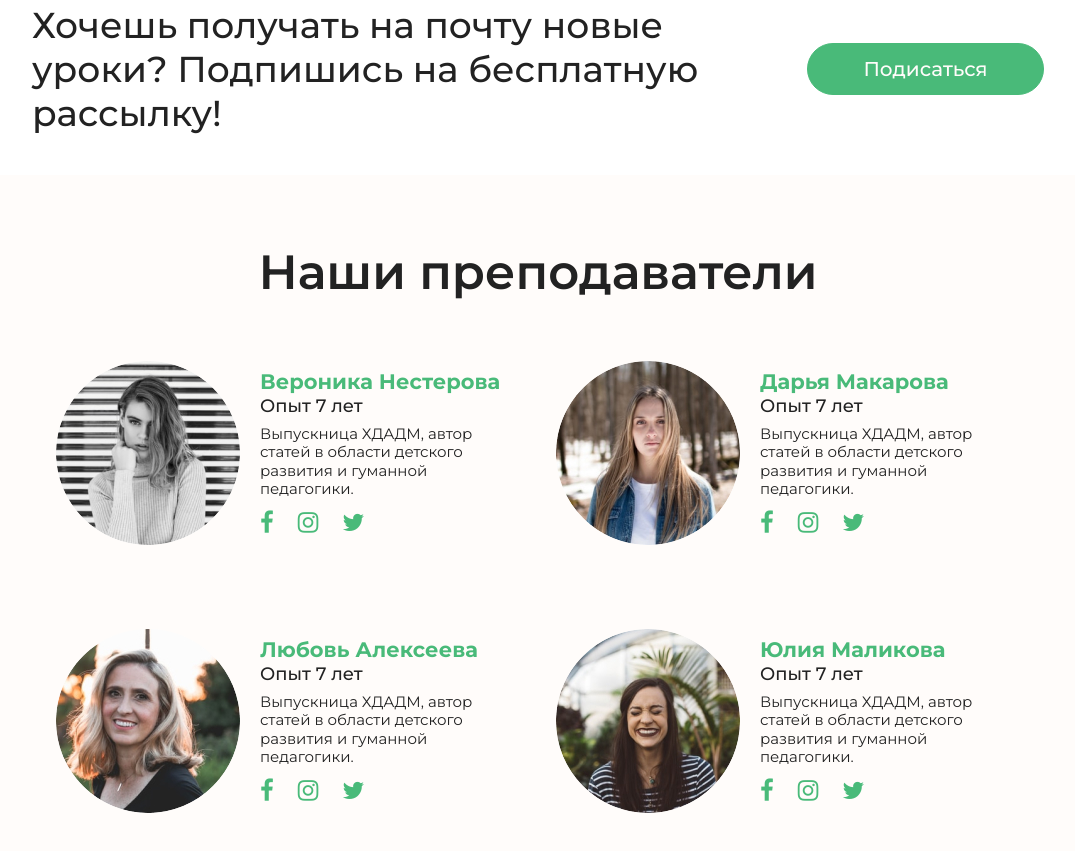
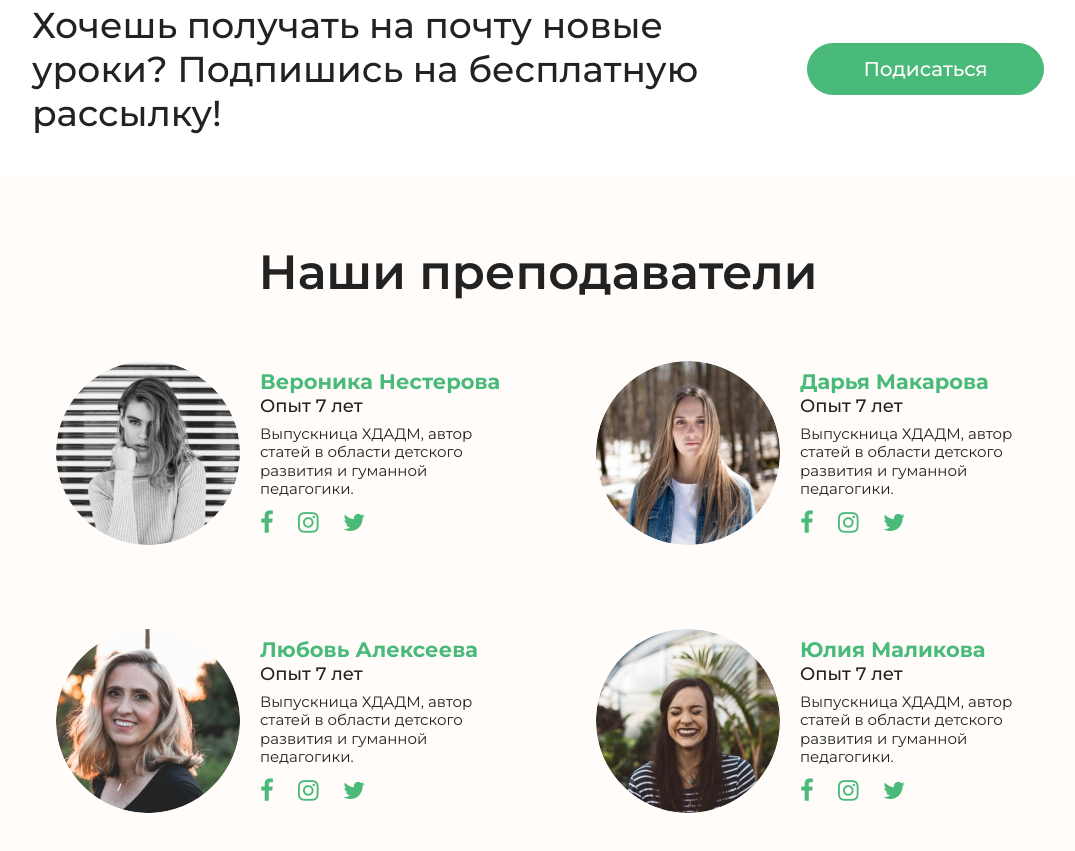
Before and after one commit to andsiver/creativ_school, a plain HTML site: page index.html in a window 1280 px wide. Shown: the part 1828-2679 px from the top of the page, without its empty margins (102-1177 px from the left). Drawn offline with Linux system fonts and the light colour scheme.

Commit message:
Add: Sec-4 positioned precisely

```diff
--- a/index.html
+++ b/index.html
@@ -229,15 +229,15 @@
                                 гуманной педагогики.
                             </p>
                             <div class="teachers_card_socials">
-                                <span class="teachers_card_socials-item">
+                                <a href="https://facebook.com" class="teachers_card_socials-item">
                                     <i class="fa fa-facebook" aria-hidden="true"></i>
-                                </span>
-                                <span class="teachers_card_socials-item">
+                                </a>
+                                <a href="https://instagram.com" class="teachers_card_socials-item">
                                     <i class="fa fa-instagram" aria-hidden="true"></i>
-                                </span>
-                                <span class="teachers_card_socials-item">
+                                </a>
+                                <a href="https://twitter.com" class="teachers_card_socials-item">
                                     <i class="fa fa-twitter" aria-hidden="true"></i>
-                                </span>
+                                </a>
                             </div>
                         </div>
                     </div>
@@ -264,15 +264,15 @@
                                 гуманной педагогики.
                             </p>
                             <div class="teachers_card_socials">
-                                <span class="teachers_card_socials-item">
+                                <a href="https://facebook.com" class="teachers_card_socials-item">
                                     <i class="fa fa-facebook" aria-hidden="true"></i>
-                                </span>
-                                <span class="teachers_card_socials-item">
+                                </a>
+                                <a href="https://instagram.com" class="teachers_card_socials-item">
                                     <i class="fa fa-instagram" aria-hidden="true"></i>
-                                </span>
-                                <span class="teachers_card_socials-item">
+                                </a>
+                                <a href="https://twitter.com" class="teachers_card_socials-item">
                                     <i class="fa fa-twitter" aria-hidden="true"></i>
-                                </span>
+                                </a>
                             </div>
                         </div>
                     </div>
@@ -299,15 +299,15 @@
                                 гуманной педагогики.
                             </p>
                             <div class="teachers_card_socials">
-                                <span class="teachers_card_socials-item">
+                                <a href="https://facebook.com" class="teachers_card_socials-item">
                                     <i class="fa fa-facebook" aria-hidden="true"></i>
-                                </span>
-                                <span class="teachers_card_socials-item">
+                                </a>
+                                <a href="https://instagram.com" class="teachers_card_socials-item">
                                     <i class="fa fa-instagram" aria-hidden="true"></i>
-                                </span>
-                                <span class="teachers_card_socials-item">
+                                </a>
+                                <a href="https://twitter.com" class="teachers_card_socials-item">
                                     <i class="fa fa-twitter" aria-hidden="true"></i>
-                                </span>
+                                </a>
                             </div>
                         </div>
                     </div>
@@ -334,15 +334,15 @@
                                 гуманной педагогики.
                             </p>
                             <div class="teachers_card_socials">
-                                <span class="teachers_card_socials-item">
+                                <a href="https://facebook.com" class="teachers_card_socials-item">
                                     <i class="fa fa-facebook" aria-hidden="true"></i>
-                                </span>
-                                <span class="teachers_card_socials-item">
+                                </a>
+                                <a href="https://instagram.com" class="teachers_card_socials-item">
                                     <i class="fa fa-instagram" aria-hidden="true"></i>
-                                </span>
-                                <span class="teachers_card_socials-item">
+                                </a>
+                                <a href="https://twitter.com" class="teachers_card_socials-item">
                                     <i class="fa fa-twitter" aria-hidden="true"></i>
-                                </span>
+                                </a>
                             </div>
                         </div>
                     </div>
--- a/style/custom.css
+++ b/style/custom.css
@@ -416,6 +416,7 @@ h1, h2, h3, h4, p, a, button, ::placeholder {
     width: 40%;
     display: flex;
     justify-content: center;
+    padding-left: 40px;
 }
 
 .teachers_card_img-img {
@@ -455,8 +456,17 @@ h1, h2, h3, h4, p, a, button, ::placeholder {
     margin-bottom: 12px;
 }
 
-.teachers_card_socials-item {
+.teachers_card_socials-item, .teachers_card_socials-item:visited {
     font-size: 24px;
     color: #49ba79;
     margin-right: 18px;
+    text-decoration: none;
 }
+
+.teachers_card_socials-item:hover {
+    filter: brightness(1.1);
+}
+
+.teachers_card_socials-item:active {
+    filter: brightness(1.2);
+}
```
